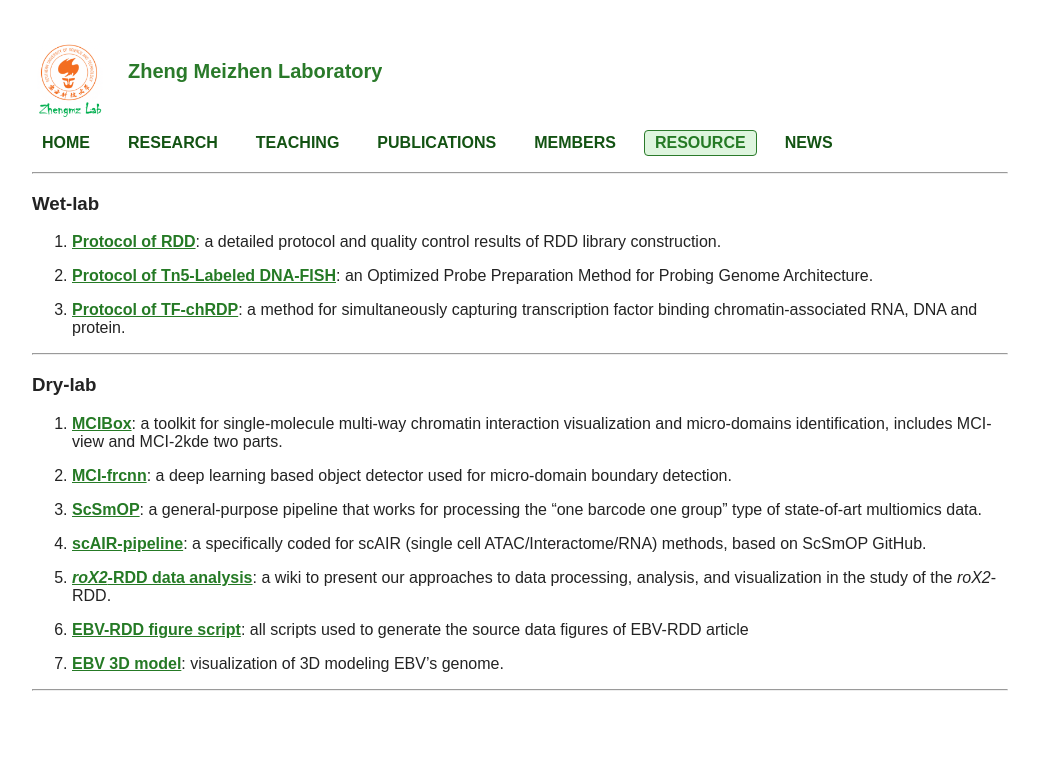
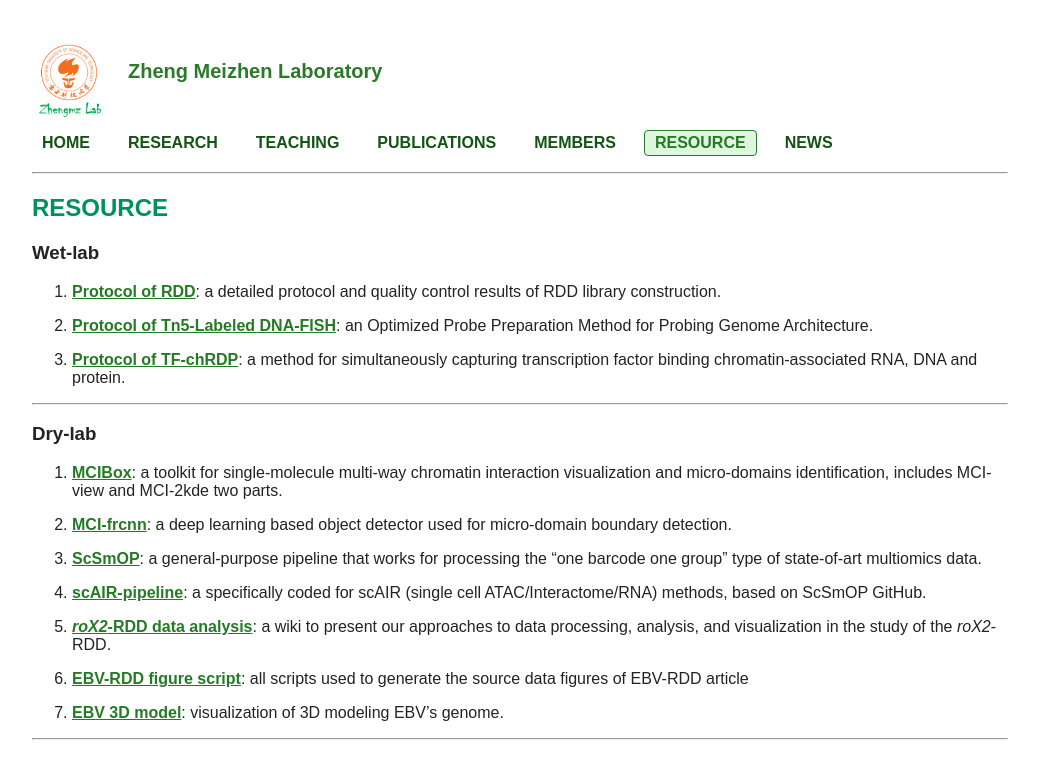
Before and after one commit to ZhengmzLab/zhengmzlab.github.io, a Jekyll site: the page built from resource.md, in a window 1280 px wide. Shown: the top 779 px of the page, without its empty margins (120-1159 px from the left). Built offline with Jekyll 4.4.1, drawn with Linux system fonts in a browser that asks for light colours.

Commit message:
Update resource.md

```diff
--- a/resource.md
+++ b/resource.md
@@ -2,6 +2,8 @@
 layout: default
 title: RESOURCE
 ---
+
+## <span style="color:#008f5e; font-weight:bold;">RESOURCE</span>
 
 ### Wet-lab
 
```
